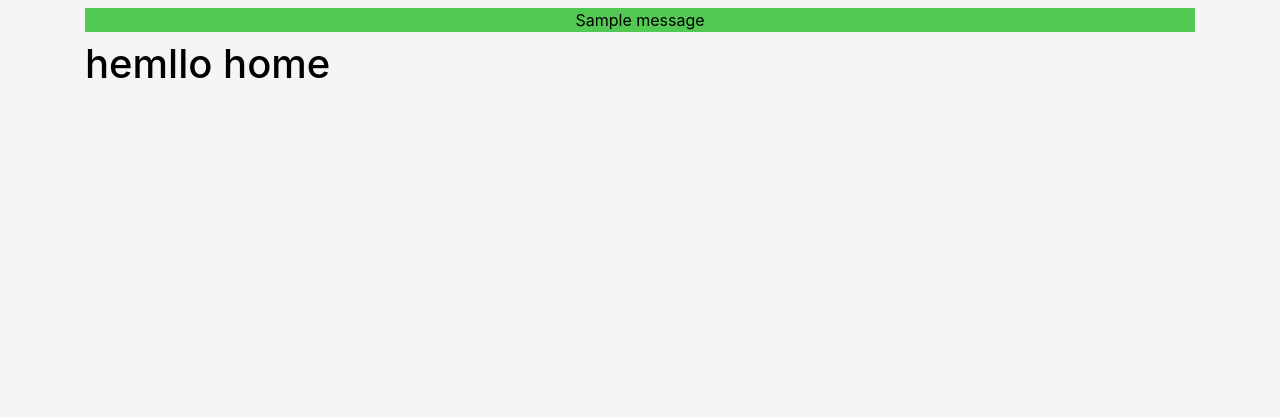
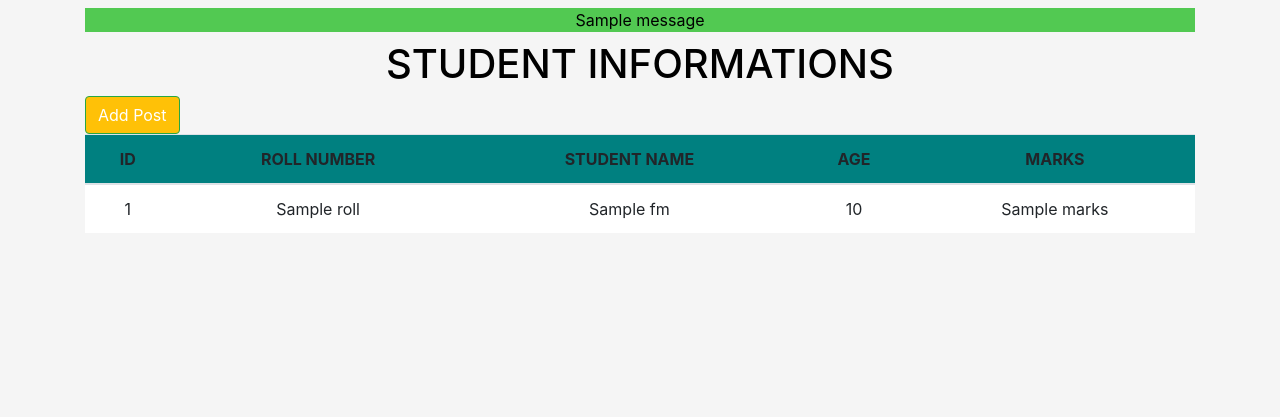
Before and after one commit to vishal2695/Credicxo_task, a Django app: template credicxo/task1/templates/app/home.html in a window 1280 px wide. Shown: the part 72-489 px from the top of the page. Run offline with Django 3.2, Linux system fonts and the light colour scheme; the template is opened without the code that fills it: most values are stand-ins (such as "Sample title", 1, 10 or a date in 2020); one stand-in notice (Sample message) is shown; some libraries are stand-ins or nearby versions; some web fonts are replaced.

Commit message:
add student

```diff
--- a/credicxo/task1/templates/app/home.html
+++ b/credicxo/task1/templates/app/home.html
@@ -2,8 +2,48 @@
 {% load static %}
 {% block content %}
 
+<div>
+    <h1 class="text-center">STUDENT INFORMATIONS</h1>
 
-<h1>hemllo home</h1>
+    <div><button class="btn btn-warning btn-outline-success"><a style="text-decoration: none;" class="text-white" href="{% url 'add' %}">Add Post</a></button></div>
+    <div class="text-center">
+        <table class="col-sm-12 table table-hover bg-white">
+            <thead>
+              <tr style="background-color:teal;" class="text-center">
+                <th>ID</th>
+                <th>ROLL NUMBER</th>
+                <th>STUDENT NAME</th>
+                <th>AGE</th>
+                <th>MARKS</th>
+              </tr>
+            </thead>
+
+            <tbody>
+            {% if fm %}
+            {% for f in fm %}
+              <tr class="text-center">
+                <td>{{f.id}}</td>
+                <td>{{f.roll}}</td>
+                <td>{{f.name|capfirst}}</td>
+                <td>{{f.age}}</td>
+
+                <td>{{f.marks}}</td>
+            </tbody>
+            {% endfor %}
+            {% else %}
+            <tr class="text-center">
+              <td></td>
+              <td></td>
+              <td><h2>No Data Available</h2></td>
+              <td></td>
+              <td></td>
+            </tr>
+            {% endif %}
+          </table>
+     </div>
+</div>
+
+
 
 
 {% endblock %}
--- a/credicxo/task1/urls.py
+++ b/credicxo/task1/urls.py
@@ -5,5 +5,6 @@ urlpatterns = [
     path('', views.home, name='home'),
     path('login/', views.userlogin, name='login'),
     path('signup/', views.usersignup, name='signup'),
-    path('log/', views.userlogout, name='logout')
+    path('log/', views.userlogout, name='logout'),
+    path('add_data/', views.addstudent, name='add')
 ]
```
Also changed, not shown: credicxo/task1/forms.py (+11 -0 lines), credicxo/task1/templates/app/add.html (added, +25 -0 lines), credicxo/task1/views.py (+15 -2 lines).
